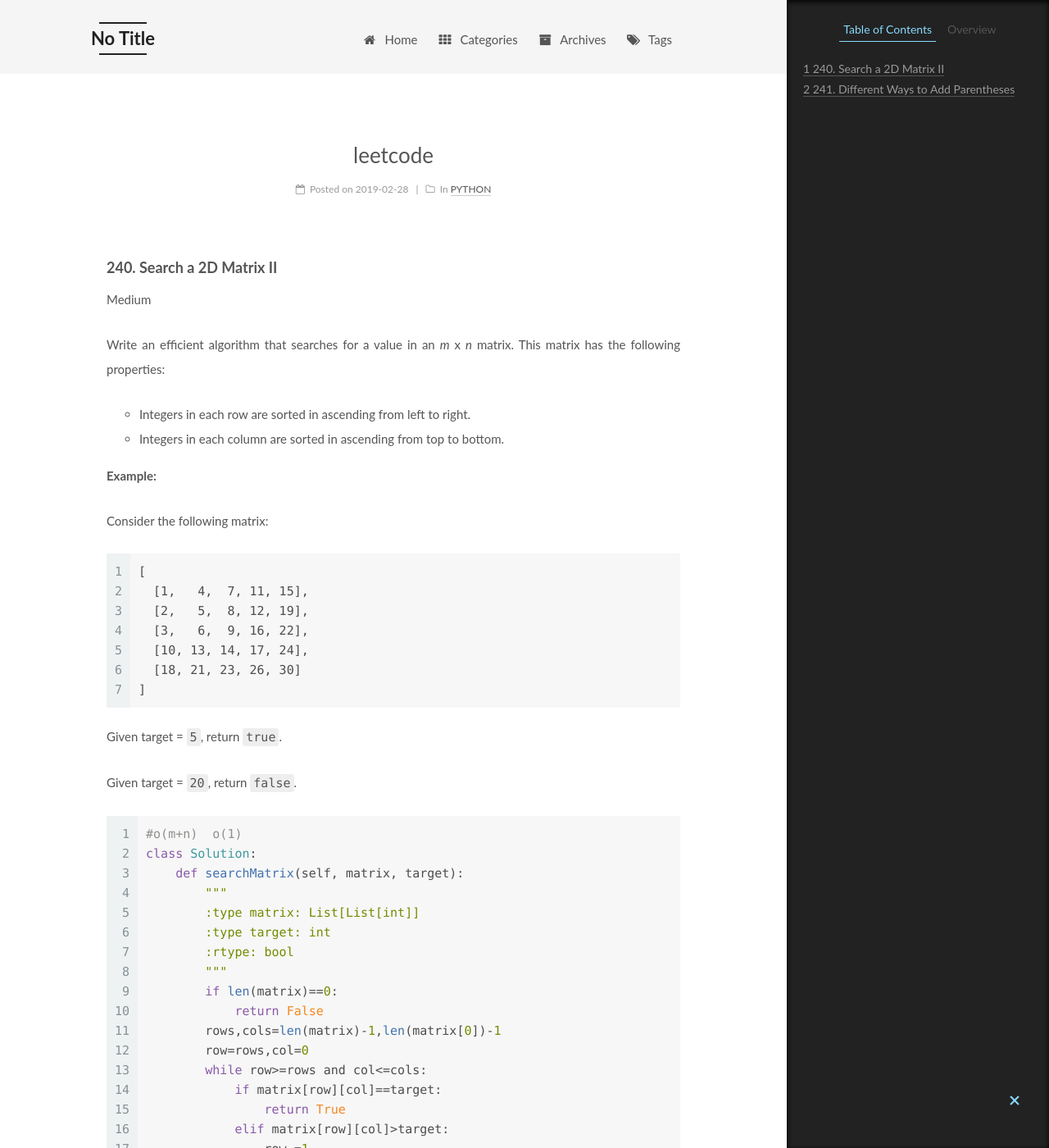
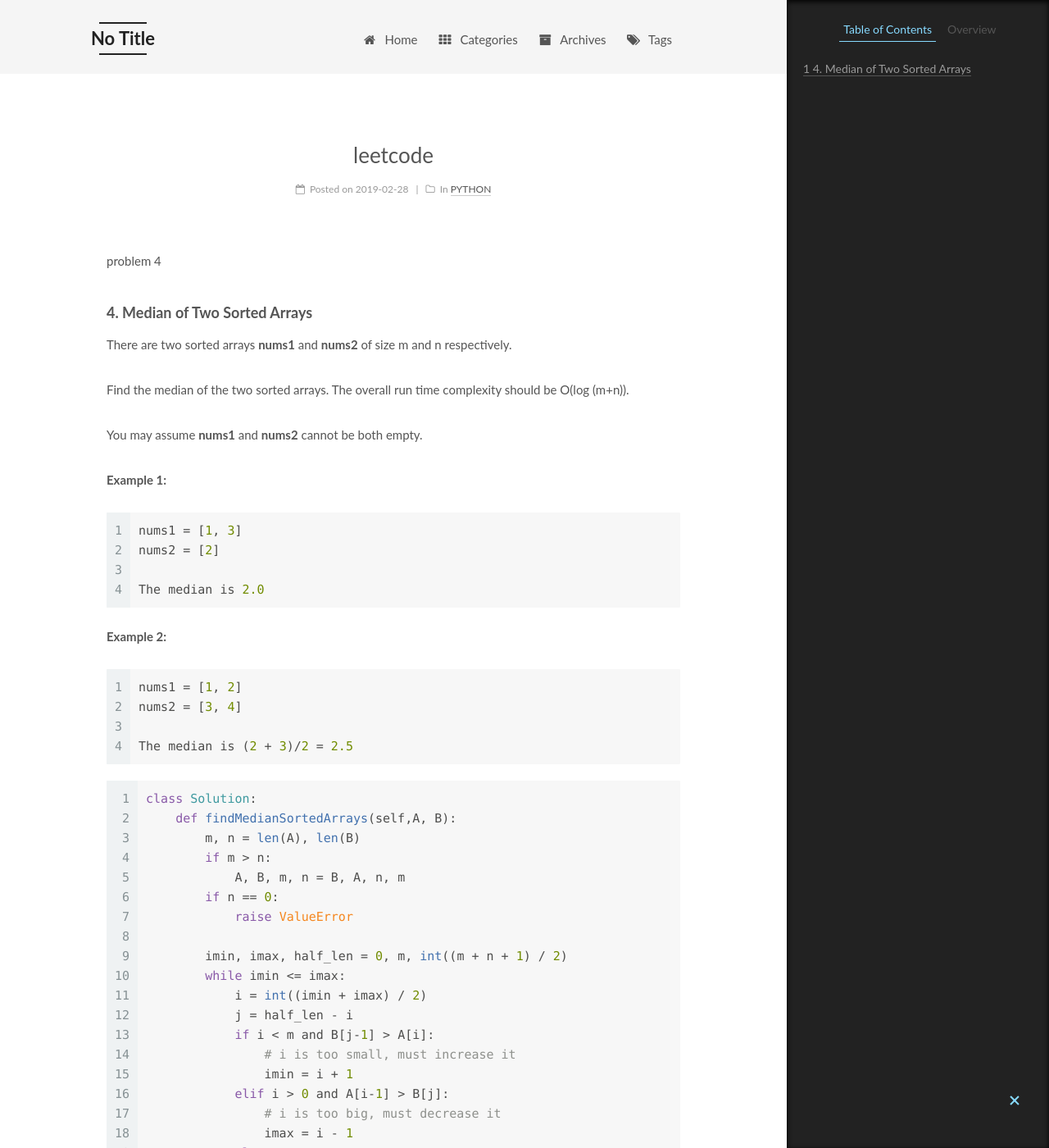
Before and after one commit to jichilen/jichilen.github.io, a Jekyll site: the page built from _posts/2019-3-3-leetcode.md, in a window 1280 px wide and 1400 px high. Shown: the whole window at 82% size. Built offline with Jekyll 4.4.1, drawn with Linux system fonts in a browser that asks for light colours; some web fonts are replaced; some of the changed text lies outside the part shown.

Commit message:
blog update Sun Mar  3 11:37:46 DST 2019

````diff
--- /dev/null
+++ b/_posts/2019-3-3-leetcode.md
@@ -0,0 +1,75 @@
+---
+layout: post
+title:  "leetcode"
+date:   2019-2-28
+desc: "leetcode problem"
+keywords: "python"
+categories: [PYTHON]
+tags: [python,coding,leetcode ]
+icon: icon-html
+---
+
+problem 4
+
+#### 4. Median of Two Sorted Arrays
+
+There are two sorted arrays **nums1** and **nums2** of size m and n respectively.
+
+Find the median of the two sorted arrays. The overall run time complexity should be O(log (m+n)).
+
+You may assume **nums1** and **nums2** cannot be both empty.
+
+**Example 1:**
+
+```python
+nums1 = [1, 3]
+nums2 = [2]
+
+The median is 2.0
+```
+
+**Example 2:**
+
+```python
+nums1 = [1, 2]
+nums2 = [3, 4]
+
+The median is (2 + 3)/2 = 2.5
+```
+
+```python
+class Solution:
+    def findMedianSortedArrays(self,A, B):
+        m, n = len(A), len(B)
+        if m > n:
+            A, B, m, n = B, A, n, m
+        if n == 0:
+            raise ValueError
+
+        imin, imax, half_len = 0, m, int((m + n + 1) / 2)
+        while imin <= imax:
+            i = int((imin + imax) / 2)
+            j = half_len - i
+            if i < m and B[j-1] > A[i]:
+                # i is too small, must increase it
+                imin = i + 1
+            elif i > 0 and A[i-1] > B[j]:
+                # i is too big, must decrease it
+                imax = i - 1
+            else:
+                # i is perfect
+
+                if i == 0: max_of_left = B[j-1]
+                elif j == 0: max_of_left = A[i-1]
+                else: max_of_left = max(A[i-1], B[j-1])
+
+                if (m + n) % 2 == 1:
+                    return max_of_left
+
+                if i == m: min_of_right = B[j]
+                elif j == n: min_of_right = A[i]
+                else: min_of_right = min(A[i], B[j])
+
+                return (max_of_left + min_of_right) / 2.0
+
+```
````
Also changed, not shown: _posts/2019-3-1-paper_reading.md (+1 -1 lines).
